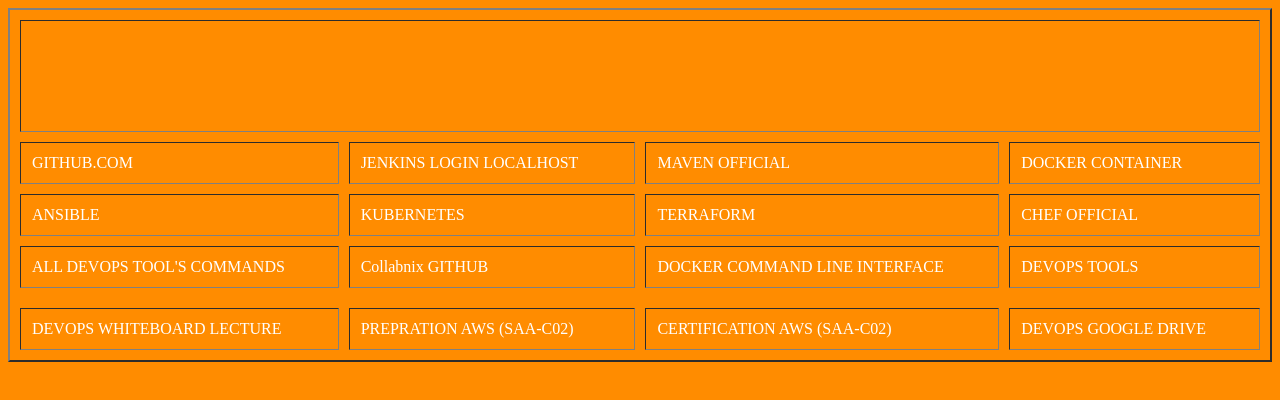
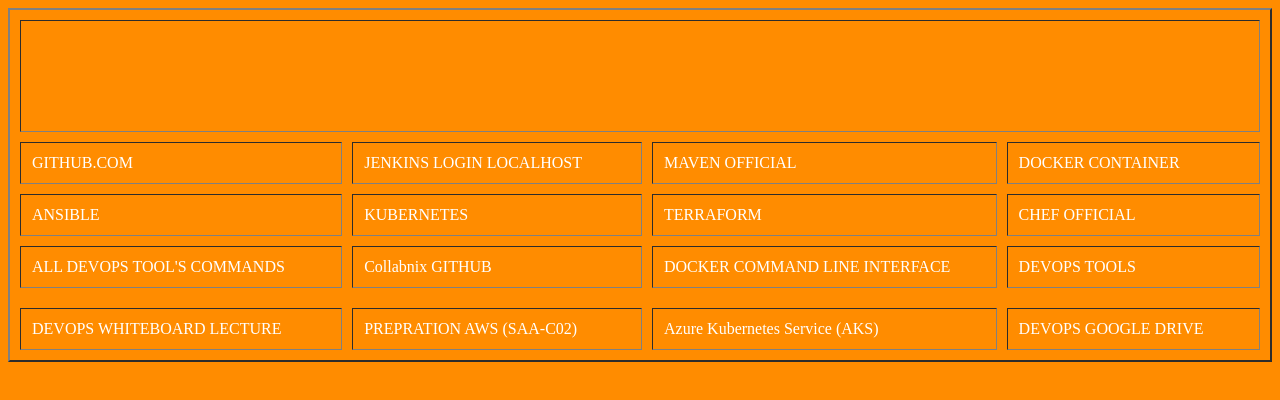
Before and after one commit to praveensinghdsm/Devopsprepration, a plain HTML site: page index.html in a window 1280 px wide. Drawn offline with Linux system fonts and the light colour scheme.

Commit message:
git hub file added

```diff
--- a/index.html
+++ b/index.html
@@ -55,7 +55,7 @@ h3 {white}
 
 <td><a href="https://1drv.ms/u/s!AkOfaOOJfSaqjBis2ctobi7wfMbB?e=JaPoWc" target="New" style="text-decoration:none; color: white;"> DEVOPS WHITEBOARD LECTURE</td>
 <td><a href="https://aws.amazon.com/certification/certification-prep/" target="New" style="text-decoration:none; color: white;"> PREPRATION AWS (SAA-C02)</td>
-<td><a href="https://www.aws.training/certification?src=arc-assoc" target="New" style="text-decoration:none; color: white;">CERTIFICATION AWS (SAA-C02)</td>
+<td><a href="https://www.linkedin.com/pulse/azure-kubernetes-service-aks-abhinav-dwivedi" target="New" style="text-decoration:none; color: white;">Azure Kubernetes Service (AKS)</td>
 <td><a href="https://drive.google.com/drive/u/0/folders/1e8mP97-eOODwB2eXEX9e1ERGtHLm9VzW" target="New" style="text-decoration:none; color: white;">DEVOPS GOOGLE DRIVE</td>
 
 </tr>
```
